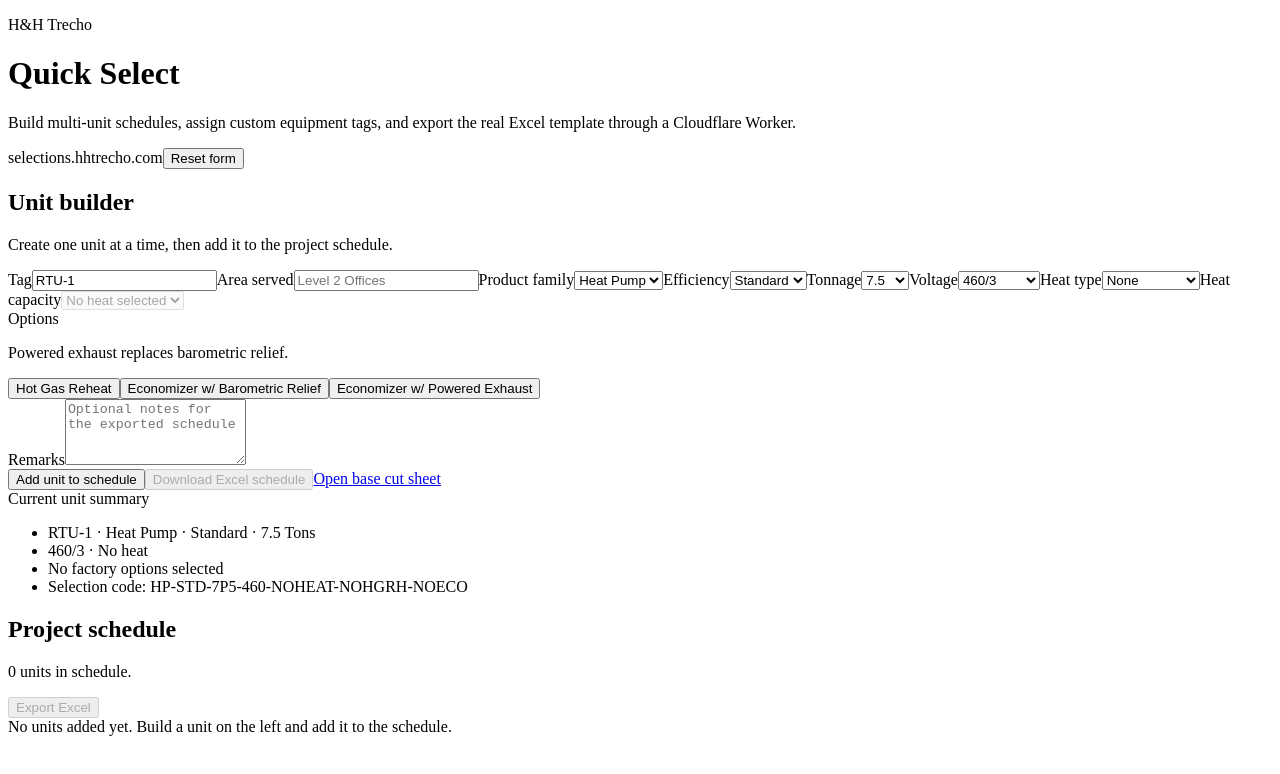
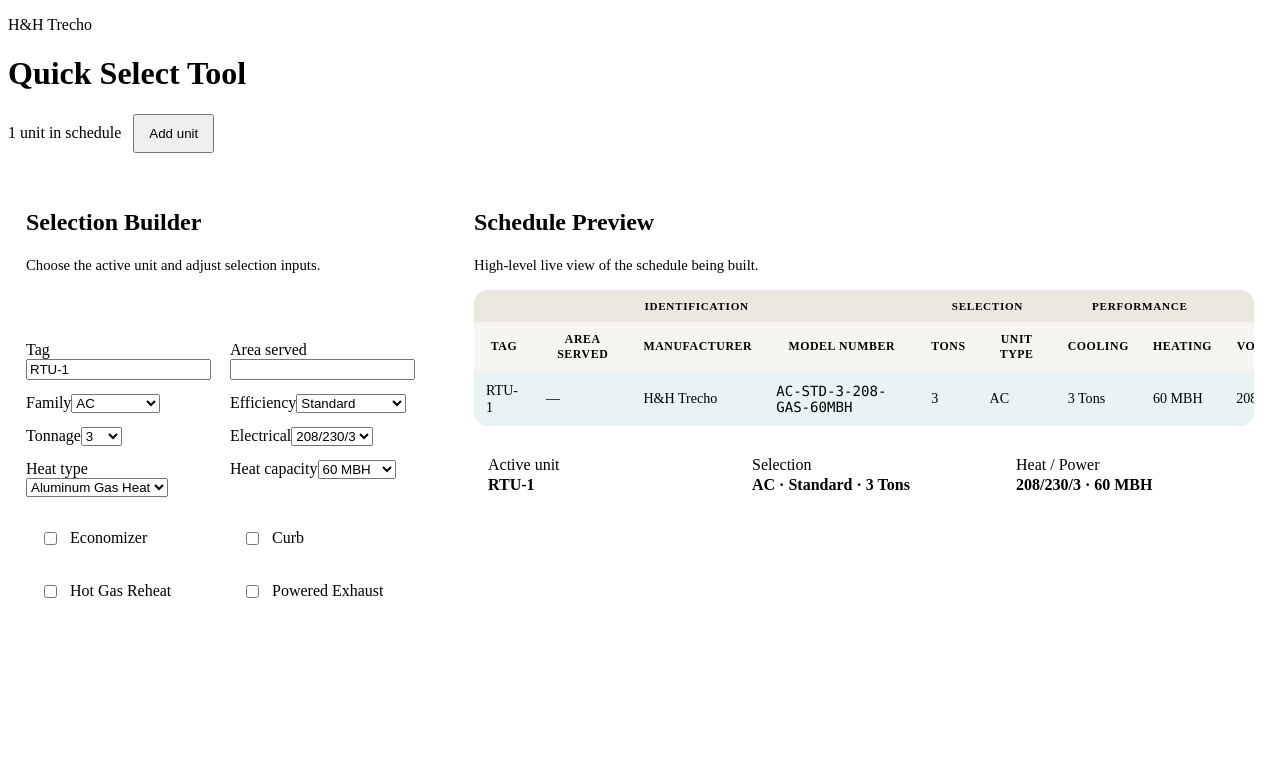
Before and after one commit to alex-schwindt/quick-select, a React (Vite) app: page / in a window 1280 px wide. Shown: the top 774 px of the page. Built offline with nearby package versions, Linux system fonts and the light colour scheme.

Commit message:
Refactor unit selection logic and state handling
Refactor unit selection and state management in the UI component.

```diff
--- a/src/ui.jsx
+++ b/src/ui.jsx
@@ -1,292 +1,259 @@
-import { useEffect, useMemo, useState } from 'react';
+import { useMemo, useState } from 'react';
+import './styles.css';
 
-const PRODUCT_FAMILIES = ['Heat Pump', 'AC'];
-const TONNAGES = [3, 4, 5, 6.5, 7.5, 8.5, 10, 12.5, 15, 17.5, 20, 25, 27.5];
-const VOLTAGES = ['208/230/3', '460/3'];
-const FAMILY_RULES = {
-  'Heat Pump': { efficiencies: ['Standard'], heatTypes: ['None', 'Electric Heat'] },
-  AC: { efficiencies: ['Standard', 'High'], heatTypes: ['None', 'Electric Heat', 'Aluminum Gas Heat'] }
-};
-const HEAT_BY_TONNAGE = {
-  3: { gas: ['60 MBH', '80 MBH'], electric: ['3 kW', '6 kW', '9 kW', '15 kW'] },
-  4: { gas: ['60 MBH', '80 MBH', '120 MBH'], electric: ['6 kW', '9 kW', '15 kW', '20 kW'] },
-  5: { gas: ['80 MBH', '120 MBH', '160 MBH'], electric: ['6 kW', '9 kW', '15 kW', '20 kW', '24 kW'] },
-  6.5: { gas: ['120 MBH', '180 MBH'], electric: ['9 kW', '18 kW', '24 kW', '36 kW'] },
-  7.5: { gas: ['120 MBH', '180 MBH'], electric: ['9 kW', '18 kW', '24 kW', '36 kW'] },
-  8.5: { gas: ['120 MBH', '180 MBH'], electric: ['9 kW', '18 kW', '24 kW', '36 kW'] },
-  10: { gas: ['180 MBH', '240 MBH'], electric: ['18 kW', '24 kW', '36 kW', '54 kW'] },
-  12.5: { gas: ['180 MBH', '240 MBH'], electric: ['18 kW', '24 kW', '36 kW', '54 kW'] },
-  15: { gas: ['220 MBH', '400 MBH'], electric: ['25 kW', '50 kW', '75 kW'] },
-  17.5: { gas: ['220 MBH', '400 MBH'], electric: ['25 kW', '50 kW', '75 kW'] },
-  20: { gas: ['220 MBH', '400 MBH'], electric: ['25 kW', '50 kW', '75 kW'] },
-  25: { gas: ['220 MBH', '400 MBH'], electric: ['25 kW', '50 kW', '75 kW'] },
-  27.5: { gas: ['220 MBH', '400 MBH'], electric: ['25 kW', '50 kW', '75 kW'] }
-};
+const TONNAGE_OPTIONS = ['3', '4', '5', '6', '7.5', '8.5', '10'];
+const ELECTRICAL_OPTIONS = ['208/230/3', '460/3'];
+const HEAT_CAPACITY_OPTIONS = ['0', '30 MBH', '60 MBH', '90 MBH', '120 MBH'];
 
-function nextDefaultTag(units) {
-  let i = 1;
-  while (units.some((unit) => unit.tag === `RTU-${i}`)) i += 1;
-  return `RTU-${i}`;
+function buildSelectionCode(unit) {
+  const familyCode = unit.family === 'Heat Pump' ? 'HP' : 'AC';
+  const efficiencyCode = unit.efficiency === 'High Efficiency' ? 'HI' : 'STD';
+  const tonnageCode = String(unit.tonnage).replace('.', 'P');
+  const voltageCode = unit.electrical === '460/3' ? '460' : '208';
+  const heatCode = unit.heatType === 'Electric Heat'
+    ? `ELEC-${unit.heatCapacity.replace(' MBH', '')}`
+    : unit.heatType === 'Aluminum Gas Heat'
+      ? `GAS-${unit.heatCapacity.replace(' MBH', '')}MBH`
+      : 'NOHEAT';
+  return `${familyCode}-${efficiencyCode}-${tonnageCode}-${voltageCode}-${heatCode}`;
 }
 
-function slugify(value) {
-  return String(value).toLowerCase().replace(/[^a-z0-9]+/g, '-').replace(/(^-|-$)/g, '');
+function buildRemarks(unit) {
+  return [
+    unit.economizer ? 'Economizer' : null,
+    unit.curb ? 'Curb' : null,
+    unit.hotGasReheat ? 'Hot Gas Reheat' : null,
+    unit.poweredExhaust ? 'Powered Exhaust' : null,
+  ].filter(Boolean).join(', ');
 }
 
-function buildSelectionCode(state) {
-  const familyCode = state.family === 'Heat Pump' ? 'HP' : 'AC';
-  const efficiencyCode = state.efficiency === 'High' ? 'HI' : 'STD';
-  const tonnageCode = String(state.tonnage).replace('.', 'P');
-  const voltageCode = state.voltage === '460/3' ? '460' : '208';
-  const heatCode = state.heatType === 'None'
-    ? 'NOHEAT'
-    : state.heatType === 'Electric Heat'
-      ? `ELEC-${String(state.heatCapacity || '').replace(/\s+/g, '').replace(/[^0-9A-Za-z-]/g, '')}`
-      : `GAS-${String(state.heatCapacity || '').replace(/\s+/g, '').replace(/[^0-9A-Za-z-]/g, '')}`;
-  const reheatCode = state.hotGasReheat ? 'HGRH' : 'NOHGRH';
-  const econCode = state.economizer === 'barometric' ? 'ECO-BARO' : state.economizer === 'powered' ? 'ECO-PE' : 'NOECO';
-  return `${familyCode}-${efficiencyCode}-${tonnageCode}-${voltageCode}-${heatCode}-${reheatCode}-${econCode}`;
-}
-
-function optionSummary(unit) {
-  return [
-    unit.hotGasReheat ? 'Hot Gas Reheat' : null,
-    unit.economizer === 'barometric' ? 'Economizer w/ Barometric Relief' : null,
-    unit.economizer === 'powered' ? 'Economizer w/ Powered Exhaust' : null
-  ].filter(Boolean);
-}
-
-function makeInitialState(tag = 'RTU-1') {
+function createUnit(tagNumber) {
   return {
-    tag,
-    family: 'Heat Pump',
+    id: crypto.randomUUID(),
+    tag: `RTU-${tagNumber}`,
+    areaServed: '',
+    family: 'AC',
     efficiency: 'Standard',
-    tonnage: 7.5,
-    voltage: '460/3',
-    heatType: 'None',
-    heatCapacity: '',
+    tonnage: '3',
+    electrical: '208/230/3',
+    heatType: 'Aluminum Gas Heat',
+    heatCapacity: '60 MBH',
+    economizer: false,
+    curb: false,
     hotGasReheat: false,
-    economizer: 'none',
-    areaServed: '',
-    remarks: ''
+    poweredExhaust: false,
   };
 }
 
+function formatCooling(unit) {
+  return `${unit.tonnage} Tons`;
+}
+
+function formatHeating(unit) {
+  if (unit.heatType === 'No Heat') return 'None';
+  return unit.heatCapacity;
+}
+
 export default function App() {
-  const [scheduledUnits, setScheduledUnits] = useState([]);
-  const [editingIndex, setEditingIndex] = useState(null);
-  const [formError, setFormError] = useState('');
-  const [exportError, setExportError] = useState('');
-  const [isExporting, setIsExporting] = useState(false);
-  const [selection, setSelection] = useState(makeInitialState());
-  const familyRule = FAMILY_RULES[selection.family];
+  const [units, setUnits] = useState([createUnit(1)]);
+  const [activeUnitId, setActiveUnitId] = useState(units[0].id);
 
-  const heatOptions = useMemo(() => {
-    if (selection.heatType === 'Electric Heat') return HEAT_BY_TONNAGE[selection.tonnage]?.electric ?? [];
-    if (selection.heatType === 'Aluminum Gas Heat') return HEAT_BY_TONNAGE[selection.tonnage]?.gas ?? [];
-    return [];
-  }, [selection.heatType, selection.tonnage]);
+  const activeUnit = useMemo(
+    () => units.find((unit) => unit.id === activeUnitId) || units[0],
+    [units, activeUnitId]
+  );
 
-  useEffect(() => {
-    if (!familyRule.efficiencies.includes(selection.efficiency)) {
-      setSelection((current) => ({ ...current, efficiency: familyRule.efficiencies[0] }));
-    }
-  }, [familyRule.efficiencies, selection.efficiency]);
-
-  useEffect(() => {
-    if (!familyRule.heatTypes.includes(selection.heatType)) {
-      setSelection((current) => ({ ...current, heatType: familyRule.heatTypes[0], heatCapacity: '' }));
-      return;
-    }
-    if (selection.heatType === 'None' && selection.heatCapacity !== '') {
-      setSelection((current) => ({ ...current, heatCapacity: '' }));
-      return;
-    }
-    if (selection.heatType !== 'None' && heatOptions.length > 0 && !heatOptions.includes(selection.heatCapacity)) {
-      setSelection((current) => ({ ...current, heatCapacity: heatOptions[0] }));
-    }
-  }, [familyRule.heatTypes, heatOptions, selection.heatCapacity, selection.heatType]);
-
-  const selectedOptionLabels = optionSummary(selection);
-  const selectionCode = useMemo(() => buildSelectionCode(selection), [selection]);
-  const cutsheetBase = `https://selections.hhtrecho.com/cutsheets/${slugify(selectionCode)}`;
-
-  function updateField(field, value) {
-    setSelection((current) => ({ ...current, [field]: value }));
+  function updateUnit(id, patch) {
+    setUnits((current) => current.map((unit) => (unit.id === id ? { ...unit, ...patch } : unit)));
   }
 
-  function resetForm(nextTag = nextDefaultTag(scheduledUnits)) {
-    setSelection(makeInitialState(nextTag));
-    setEditingIndex(null);
-    setFormError('');
-  }
-
-  function saveUnit() {
-    const tag = selection.tag.trim();
-    if (!tag) {
-      setFormError('Tag is required.');
-      return;
-    }
-    const duplicate = scheduledUnits.some((unit, index) => unit.tag.trim().toLowerCase() === tag.toLowerCase() && index !== editingIndex);
-    if (duplicate) {
-      setFormError('Tag must be unique within the schedule.');
-      return;
-    }
-    setFormError('');
-    if (editingIndex === null) {
-      const nextUnits = [...scheduledUnits, { ...selection, tag }];
-      setScheduledUnits(nextUnits);
-      resetForm(nextDefaultTag(nextUnits));
-    } else {
-      setScheduledUnits((current) => current.map((unit, index) => index === editingIndex ? { ...selection, tag } : unit));
-      resetForm();
-    }
-  }
-
-  function editUnit(index) {
-    setSelection({ ...scheduledUnits[index] });
-    setEditingIndex(index);
-    setFormError('');
-  }
-
-  function duplicateUnit(index) {
-    const source = scheduledUnits[index];
-    setSelection({ ...source, tag: nextDefaultTag(scheduledUnits) });
-    setEditingIndex(null);
-    setFormError('');
-  }
-
-  function removeUnit(index) {
-    const nextUnits = scheduledUnits.filter((_, i) => i !== index);
-    setScheduledUnits(nextUnits);
-    if (editingIndex === index) resetForm(nextDefaultTag(nextUnits));
-  }
-
-  async function exportWorkbook() {
-    if (!scheduledUnits.length) return;
-    setIsExporting(true);
-    setExportError('');
-    try {
-      const response = await fetch('/api/export-schedule', {
-        method: 'POST',
-        headers: { 'Content-Type': 'application/json' },
-        body: JSON.stringify({ units: scheduledUnits })
-      });
-      if (!response.ok) {
-        const text = await response.text();
-        throw new Error(text || 'Export failed');
-      }
-      const blob = await response.blob();
-      const url = URL.createObjectURL(blob);
-      const a = document.createElement('a');
-      a.href = url;
-      a.download = 'SSR-Schedule-Export.xlsx';
-      a.click();
-      URL.revokeObjectURL(url);
-    } catch (error) {
-      setExportError(error.message || 'Unable to export workbook.');
-    } finally {
-      setIsExporting(false);
-    }
+  function addUnit() {
+    const next = createUnit(units.length + 1);
+    setUnits((current) => [...current, next]);
+    setActiveUnitId(next.id);
   }
 
   return (
-    <div className="app-shell">
-      <header className="topbar">
+    <div className="app-shell selector-shell">
+      <header className="topbar selector-topbar">
         <div>
           <p className="eyebrow">H&H Trecho</p>
-          <h1>Quick Select</h1>
-          <p className="intro-copy">Build multi-unit schedules, assign custom equipment tags, and export the real Excel template through a Cloudflare Worker.</p>
+          <h1>Quick Select Tool</h1>
         </div>
-        <div className="topbar-actions">
-          <span className="domain-pill">selections.hhtrecho.com</span>
-          <button className="secondary-btn" type="button" onClick={() => resetForm()}>Reset form</button>
+        <div className="topbar-meta selector-meta">
+          <span>{units.length} unit{units.length === 1 ? '' : 's'} in schedule</span>
+          <button className="primary-btn enabled compact-btn" onClick={addUnit}>Add unit</button>
         </div>
       </header>
 
-      <main className="workspace multi-layout">
-        <section className="panel selector-panel">
-          <div className="panel-header">
+      <main className="selector-workspace">
+        <section className="builder-panel">
+          <div className="panel-header builder-header">
             <div>
-              <h2>{editingIndex === null ? 'Unit builder' : `Editing ${selection.tag}`}</h2>
-              <p>Create one unit at a time, then add it to the project schedule.</p>
+              <h2>Selection Builder</h2>
+              <span>Choose the active unit and adjust selection inputs.</span>
             </div>
           </div>
 
-          <div className="form-grid">
-            <label className="form-field"><span className="meta-label">Tag</span><input value={selection.tag} onChange={(event) => updateField('tag', event.target.value)} placeholder="RTU-1" /></label>
-            <label className="form-field"><span className="meta-label">Area served</span><input value={selection.areaServed} onChange={(event) => updateField('areaServed', event.target.value)} placeholder="Level 2 Offices" /></label>
-            <label className="form-field"><span className="meta-label">Product family</span><select value={selection.family} onChange={(event) => updateField('family', event.target.value)}>{PRODUCT_FAMILIES.map((option) => <option key={option} value={option}>{option}</option>)}</select></label>
-            <label className="form-field"><span className="meta-label">Efficiency</span><select value={selection.efficiency} onChange={(event) => updateField('efficiency', event.target.value)}>{familyRule.efficiencies.map((option) => <option key={option} value={option}>{option}</option>)}</select></label>
-            <label className="form-field"><span className="meta-label">Tonnage</span><select value={selection.tonnage} onChange={(event) => updateField('tonnage', Number(event.target.value))}>{TONNAGES.map((option) => <option key={option} value={option}>{option}</option>)}</select></label>
-            <label className="form-field"><span className="meta-label">Voltage</span><select value={selection.voltage} onChange={(event) => updateField('voltage', event.target.value)}>{VOLTAGES.map((option) => <option key={option} value={option}>{option}</option>)}</select></label>
-            <label className="form-field"><span className="meta-label">Heat type</span><select value={selection.heatType} onChange={(event) => updateField('heatType', event.target.value)}>{familyRule.heatTypes.map((option) => <option key={option} value={option}>{option}</option>)}</select></label>
-            <label className="form-field"><span className="meta-label">Heat capacity</span><select value={selection.heatCapacity} onChange={(event) => updateField('heatCapacity', event.target.value)} disabled={selection.heatType === 'None'}>{selection.heatType === 'None' ? <option value="">No heat selected</option> : heatOptions.map((option) => <option key={option} value={option}>{option}</option>)}</select></label>
+          <div className="unit-chip-row">
+            {units.map((unit) => (
+              <button
+                key={unit.id}
+                className={unit.id === activeUnitId ? 'unit-chip active' : 'unit-chip'}
+                onClick={() => setActiveUnitId(unit.id)}
+              >
+                {unit.tag}
+              </button>
+            ))}
           </div>
 
-          <div className="option-section">
-            <div><span className="meta-label">Options</span><p className="helper-text">Powered exhaust replaces barometric relief.</p></div>
-            <div className="chip-grid">
-              <button type="button" className={selection.hotGasReheat ? 'chip chip-active' : 'chip'} onClick={() => updateField('hotGasReheat', !selection.hotGasReheat)}>Hot Gas Reheat</button>
-              <button type="button" className={selection.economizer === 'barometric' ? 'chip chip-active' : 'chip'} onClick={() => updateField('economizer', selection.economizer === 'barometric' ? 'none' : 'barometric')}>Economizer w/ Barometric Relief</button>
-              <button type="button" className={selection.economizer === 'powered' ? 'chip chip-active' : 'chip'} onClick={() => updateField('economizer', selection.economizer === 'powered' ? 'none' : 'powered')}>Economizer w/ Powered Exhaust</button>
+          {activeUnit && (
+            <div className="builder-form-grid">
+              <label className="form-field">
+                <span className="meta-label">Tag</span>
+                <input value={activeUnit.tag} onChange={(e) => updateUnit(activeUnit.id, { tag: e.target.value })} />
+              </label>
+
+              <label className="form-field">
+                <span className="meta-label">Area served</span>
+                <input value={activeUnit.areaServed} onChange={(e) => updateUnit(activeUnit.id, { areaServed: e.target.value })} />
+              </label>
+
+              <label className="form-field">
+                <span className="meta-label">Family</span>
+                <select value={activeUnit.family} onChange={(e) => updateUnit(activeUnit.id, { family: e.target.value })}>
+                  <option>AC</option>
+                  <option>Heat Pump</option>
+                </select>
+              </label>
+
+              <label className="form-field">
+                <span className="meta-label">Efficiency</span>
+                <select value={activeUnit.efficiency} onChange={(e) => updateUnit(activeUnit.id, { efficiency: e.target.value })}>
+                  <option>Standard</option>
+                  <option>High Efficiency</option>
+                </select>
+              </label>
+
+              <label className="form-field">
+                <span className="meta-label">Tonnage</span>
+                <select value={activeUnit.tonnage} onChange={(e) => updateUnit(activeUnit.id, { tonnage: e.target.value })}>
+                  {TONNAGE_OPTIONS.map((option) => <option key={option}>{option}</option>)}
+                </select>
+              </label>
+
+              <label className="form-field">
+                <span className="meta-label">Electrical</span>
+                <select value={activeUnit.electrical} onChange={(e) => updateUnit(activeUnit.id, { electrical: e.target.value })}>
+                  {ELECTRICAL_OPTIONS.map((option) => <option key={option}>{option}</option>)}
+                </select>
+              </label>
+
+              <label className="form-field">
+                <span className="meta-label">Heat type</span>
+                <select value={activeUnit.heatType} onChange={(e) => updateUnit(activeUnit.id, { heatType: e.target.value })}>
+                  <option>Aluminum Gas Heat</option>
+                  <option>Electric Heat</option>
+                  <option>No Heat</option>
+                </select>
+              </label>
+
+              <label className="form-field">
+                <span className="meta-label">Heat capacity</span>
+                <select value={activeUnit.heatCapacity} onChange={(e) => updateUnit(activeUnit.id, { heatCapacity: e.target.value })}>
+                  {HEAT_CAPACITY_OPTIONS.map((option) => <option key={option}>{option}</option>)}
+                </select>
+              </label>
+
+              <div className="option-grid">
+                {[
+                  ['economizer', 'Economizer'],
+                  ['curb', 'Curb'],
+                  ['hotGasReheat', 'Hot Gas Reheat'],
+                  ['poweredExhaust', 'Powered Exhaust'],
+                ].map(([key, label]) => (
+                  <label key={key} className="toggle-card">
+                    <input
+                      type="checkbox"
+                      checked={activeUnit[key]}
+                      onChange={(e) => updateUnit(activeUnit.id, { [key]: e.target.checked })}
+                    />
+                    <span>{label}</span>
+                  </label>
+                ))}
+              </div>
+            </div>
+          )}
+        </section>
+
+        <section className="preview-panel">
+          <div className="panel-header preview-header">
+            <div>
+              <h2>Schedule Preview</h2>
+              <span>High-level live view of the schedule being built.</span>
             </div>
           </div>
 
-          <label className="form-field notes-field"><span className="meta-label">Remarks</span><textarea value={selection.remarks} onChange={(event) => updateField('remarks', event.target.value)} rows={4} placeholder="Optional notes for the exported schedule" /></label>
-          {formError ? <div className="error-banner">{formError}</div> : null}
-          {exportError ? <div className="error-banner">{exportError}</div> : null}
-
-          <div className="builder-actions">
-            <button className="primary-btn" type="button" onClick={saveUnit}>{editingIndex === null ? 'Add unit to schedule' : 'Update unit'}</button>
-            <button className="secondary-btn" type="button" onClick={exportWorkbook} disabled={!scheduledUnits.length || isExporting}>{isExporting ? 'Exporting...' : 'Download Excel schedule'}</button>
-            <a className="secondary-btn link-btn" href={`${cutsheetBase}.pdf`} target="_blank" rel="noopener noreferrer">Open base cut sheet</a>
+          <div className="schedule-preview-card">
+            <div className="schedule-preview-table-wrap">
+              <table className="schedule-preview-table">
+                <thead>
+                  <tr className="schedule-group-row">
+                    <th colSpan="4">Identification</th>
+                    <th colSpan="2">Selection</th>
+                    <th colSpan="2">Performance</th>
+                    <th colSpan="2">Electrical</th>
+                    <th colSpan="1">Remarks</th>
+                  </tr>
+                  <tr className="schedule-column-row">
+                    <th>Tag</th>
+                    <th>Area Served</th>
+                    <th>Manufacturer</th>
+                    <th>Model Number</th>
+                    <th>Tons</th>
+                    <th>Unit Type</th>
+                    <th>Cooling</th>
+                    <th>Heating</th>
+                    <th>Volt/Ph</th>
+                    <th>Selection Code</th>
+                    <th>Options</th>
+                  </tr>
+                </thead>
+                <tbody>
+                  {units.map((unit) => (
+                    <tr key={unit.id} className={unit.id === activeUnitId ? 'active-schedule-row' : ''} onClick={() => setActiveUnitId(unit.id)}>
+                      <td>{unit.tag}</td>
+                      <td>{unit.areaServed || '—'}</td>
+                      <td>H&amp;H Trecho</td>
+                      <td className="mono-cell">{buildSelectionCode(unit)}</td>
+                      <td>{unit.tonnage}</td>
+                      <td>{unit.family}</td>
+                      <td>{formatCooling(unit)}</td>
+                      <td>{formatHeating(unit)}</td>
+                      <td>{unit.electrical}</td>
+                      <td className="mono-cell compact-code">{buildSelectionCode(unit)}</td>
+                      <td>{buildRemarks(unit) || '—'}</td>
+                    </tr>
+                  ))}
+                </tbody>
+              </table>
+            </div>
           </div>
 
-          <div className="logic-card">
-            <span className="meta-label">Current unit summary</span>
-            <ul>
-              <li>{selection.tag || 'Untitled tag'} · {selection.family} · {selection.efficiency} · {selection.tonnage} Tons</li>
-              <li>{selection.voltage} · {selection.heatType === 'None' ? 'No heat' : `${selection.heatType} ${selection.heatCapacity}`}</li>
-              <li>{selectedOptionLabels.length ? selectedOptionLabels.join(', ') : 'No factory options selected'}</li>
-              <li>Selection code: {selectionCode}</li>
-            </ul>
-          </div>
-        </section>
-
-        <section className="panel output-panel schedule-panel">
-          <div className="panel-header output-header">
-            <div>
-              <h2>Project schedule</h2>
-              <p>{scheduledUnits.length} unit{scheduledUnits.length === 1 ? '' : 's'} in schedule.</p>
-            </div>
-            <button className="primary-btn" type="button" onClick={exportWorkbook} disabled={!scheduledUnits.length || isExporting}>{isExporting ? 'Exporting...' : 'Export Excel'}</button>
-          </div>
-
-          {!scheduledUnits.length ? (
-            <div className="empty-state">No units added yet. Build a unit on the left and add it to the schedule.</div>
-          ) : (
-            <div className="unit-list">
-              {scheduledUnits.map((unit, index) => {
-                const options = optionSummary(unit).join(', ') || 'No options';
-                return (
-                  <article className="unit-card" key={`${unit.tag}-${index}`}>
-                    <div className="unit-card-top">
-                      <div><strong>{unit.tag}</strong><p>{unit.areaServed || 'Area served not entered'}</p></div>
-                      <span className="tag-pill">{unit.family}</span>
-                    </div>
-                    <div className="unit-meta-grid">
-                      <span>{unit.tonnage} Tons</span><span>{unit.efficiency}</span><span>{unit.voltage}</span><span>{unit.heatType === 'None' ? 'No heat' : `${unit.heatType} ${unit.heatCapacity}`}</span>
-                    </div>
-                    <p className="unit-options">{options}</p>
-                    <div className="unit-actions">
-                      <button className="secondary-btn" type="button" onClick={() => editUnit(index)}>Edit</button>
-                      <button className="secondary-btn" type="button" onClick={() => duplicateUnit(index)}>Duplicate</button>
-                      <button className="secondary-btn danger-btn" type="button" onClick={() => removeUnit(index)}>Remove</button>
-                    </div>
-                  </article>
-                );
-              })}
+          {activeUnit && (
+            <div className="preview-detail-strip">
+              <div className="preview-detail-card">
+                <span className="meta-label">Active unit</span>
+                <strong>{activeUnit.tag}</strong>
+              </div>
+              <div className="preview-detail-card">
+                <span className="meta-label">Selection</span>
+                <strong>{activeUnit.family} · {activeUnit.efficiency} · {activeUnit.tonnage} Tons</strong>
+              </div>
+              <div className="preview-detail-card">
+                <span className="meta-label">Heat / Power</span>
+                <strong>{activeUnit.electrical} · {formatHeating(activeUnit)}</strong>
+              </div>
             </div>
           )}
         </section>
```
